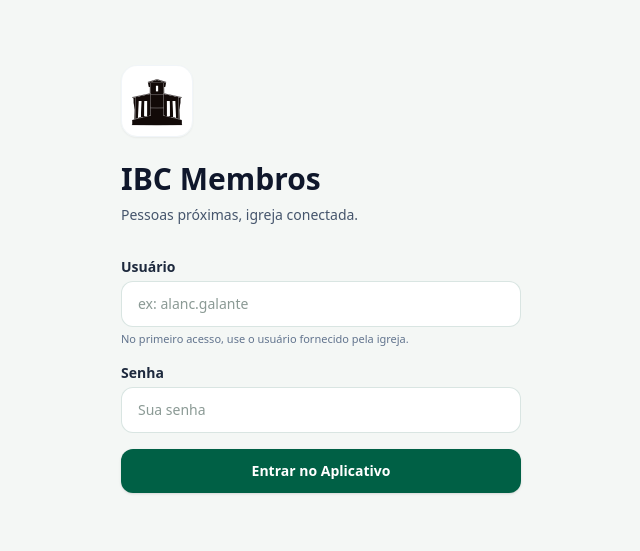
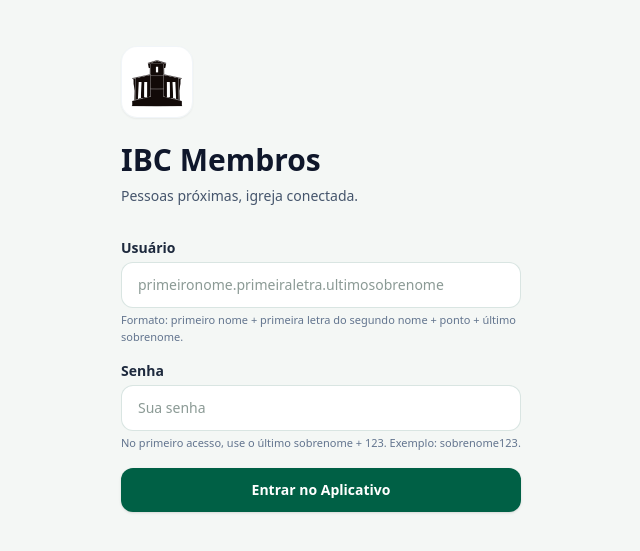
Before and after one commit to alangalante/ibcmembros, a Next.js app: page / in a window 1280 px wide. Shown: the part 121-672 px from the top of the page, without its empty margins (319-959 px from the left). Built offline with nearby package versions, Linux system fonts and the light colour scheme; no server answers.

Commit message:
fix: generaliza instruções do primeiro acesso

```diff
--- a/src/components/login-form.tsx
+++ b/src/components/login-form.tsx
@@ -48,10 +48,10 @@ export function LoginForm() {
           type="text"
           required
           autoComplete="username"
-          placeholder="ex: alanc.galante"
+          placeholder="primeironome.primeiraletra.ultimosobrenome"
           className="mt-1 w-full rounded-xl border border-emerald-900/15 bg-white px-4 py-3 text-sm outline-none focus:ring-2 focus:ring-emerald-600"
         />
-        <p className="mt-1 text-[11px] text-slate-500">No primeiro acesso, use o usuário fornecido pela igreja.</p>
+        <p className="mt-1 text-[11px] text-slate-500">Formato: primeiro nome + primeira letra do segundo nome + ponto + último sobrenome.</p>
       </div>
 
       <div>
@@ -66,6 +66,7 @@ export function LoginForm() {
           placeholder="Sua senha"
           className="mt-1 w-full rounded-xl border border-emerald-900/15 bg-white px-4 py-3 text-sm outline-none focus:ring-2 focus:ring-emerald-600"
         />
+        <p className="mt-1 text-[11px] text-slate-500">No primeiro acesso, use o último sobrenome + 123. Exemplo: sobrenome123.</p>
       </div>
 
       {error && (
```
